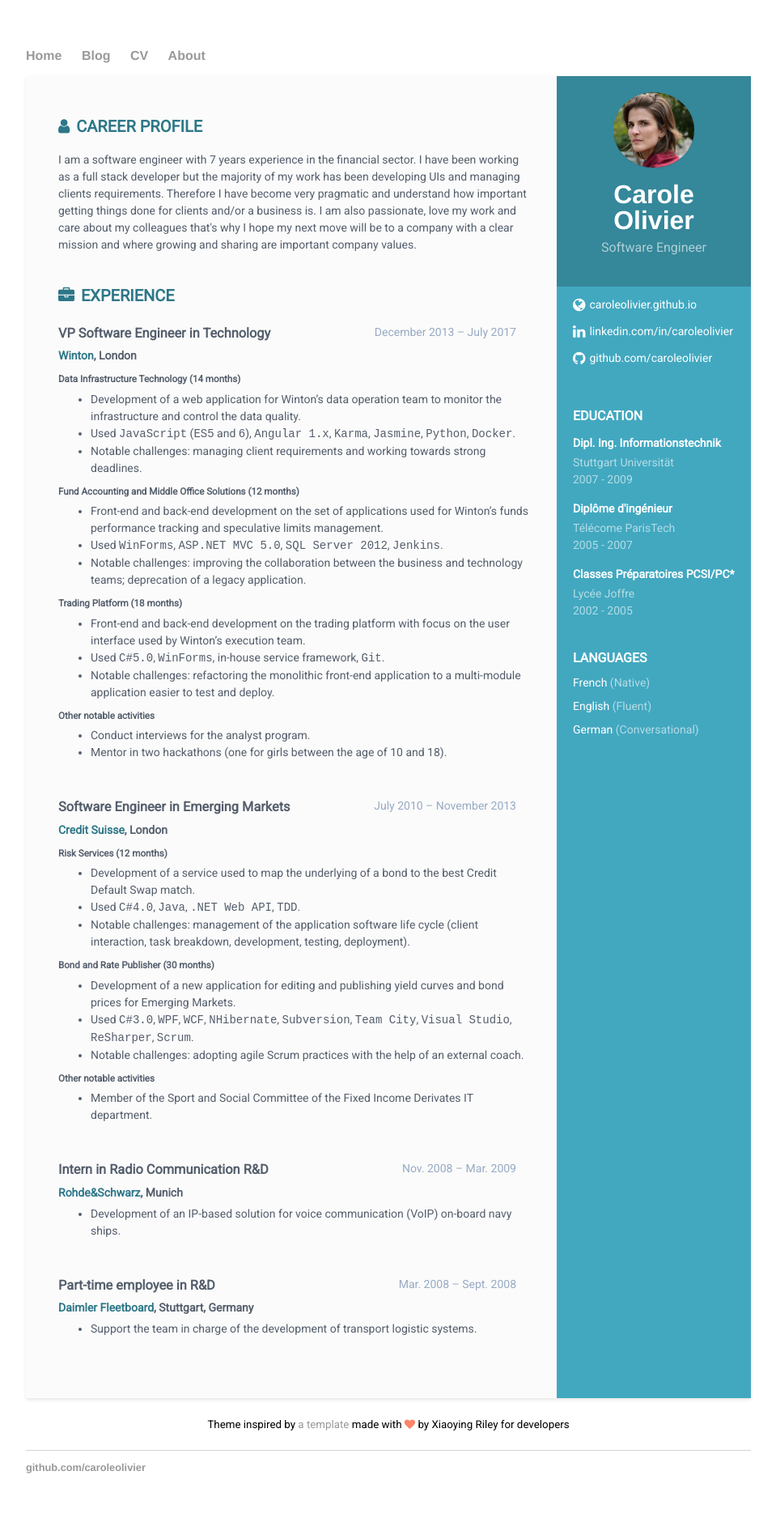
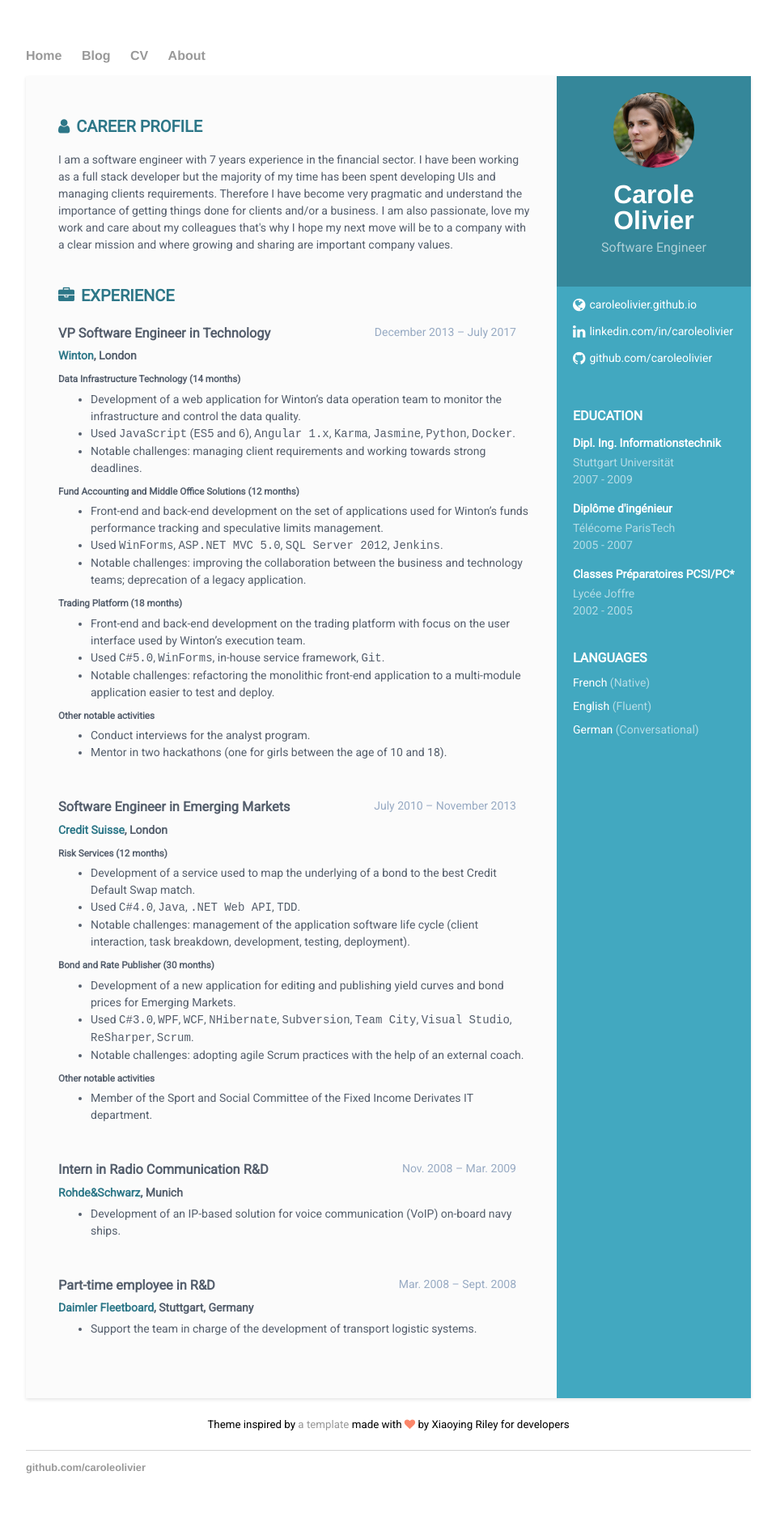
Before and after one commit to caroleolivier/caroleolivier.github.io, a Jekyll site: the page built from cv/index.html, in a window 1280 px wide. Shown: the whole page at 81% size, without its empty margins (160-1119 px from the left). Built offline with Jekyll 4.4.1, drawn with Linux system fonts in a browser that asks for light colours.

Commit message:
Improve career profile

```diff
--- a/cv/main-view/career-profile.html
+++ b/cv/main-view/career-profile.html
@@ -2,8 +2,8 @@
     <h2 class="section-title"><i class="fa fa-user"></i>Career Profile</h2>
     <div class="summary">
         I am a software engineer with 7 years experience in the financial sector.
-        I have been working as a full stack developer but the majority of my work has been developing UIs and managing clients requirements.
-        Therefore I have become very pragmatic and understand how important getting things done for clients and/or a business is.
+        I have been working as a full stack developer but the majority of my time has been spent developing UIs and managing clients requirements.
+        Therefore I have become very pragmatic and understand the importance of getting things done for clients and/or a business.
         I am also passionate, love my work and care about my colleagues that's why
         I hope my next move will be to a company with a clear mission and where growing and sharing are important company values.
     </div>
```
